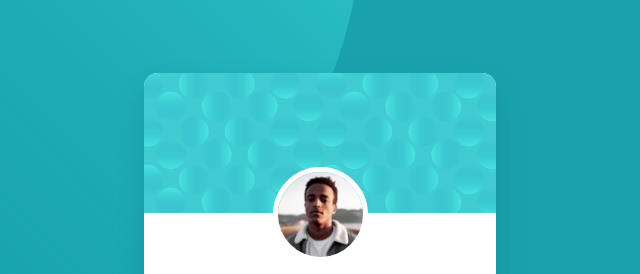
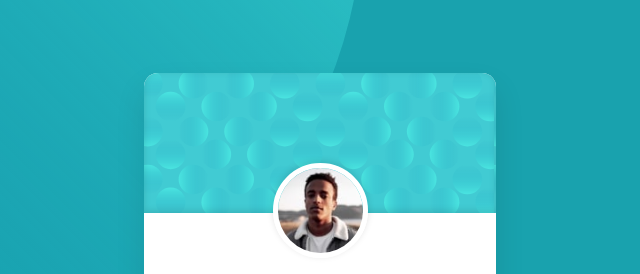
Before and after one commit to petar-antic/quantoxProjects, a website: page firstProject/index.html in a window 1280 px wide. Shown: the part 139-413 px from the top of the page, 320-960 px from the left. Drawn offline with Linux system fonts and the light colour scheme.

Commit message:
Timeline and profile picture box shadow

```diff
--- a/firstProject/assets/scss/style.scss
+++ b/firstProject/assets/scss/style.scss
@@ -59,14 +59,14 @@ body {
     }
   }
 
-  .timeline {
   .timelinePhoto {
+    background-image: url("../images/bg-pattern-card.svg");
+    box-shadow: inset 0px -2px 7px rgb(0 0 0 / 13%);
     width: 352px;
     height: 140px;
     border-radius: 14px 14px 0px 0px;
     @media screen and (max-width: 400px) {
       width: 100%;
-      }
     }
   }
 
@@ -76,6 +76,7 @@ body {
     border-radius: 50px;
     border: 5px solid white;
     margin-top: -50px;
+    box-shadow: 0px -2px 7px 0px rgb(0 0 0 / 13%);
   }
 
   .profileInformation {
--- a/firstProject/index.html
+++ b/firstProject/index.html
@@ -14,9 +14,7 @@
       <img class="bottomPattern" src="assets/images/bg-pattern-bottom.svg" />
       <div class="section">
         <div class="profileCard">
-          <div class="timeline">
-            <img class="timelinePhoto" src="assets/images/bg-pattern-card.svg" />
-          </div>
+          <div class="timelinePhoto"></div>
           <img class="profilePicture" src="assets/images/image-victor.jpg" />
           <div class="profileInformation">
             <h1 class="bold">Victor Crest<span>26</span></h1>
```
Also changed, not shown: firstProject/assets/css/style.css, 1 other file. Lines whose indentation alone changed are shown as unchanged.
